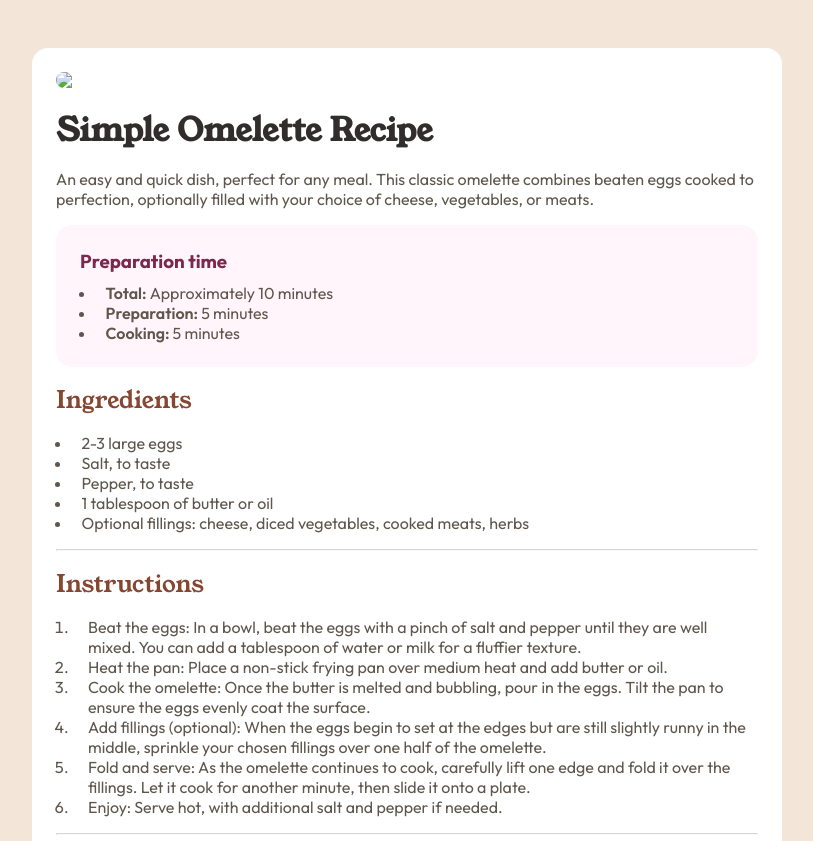
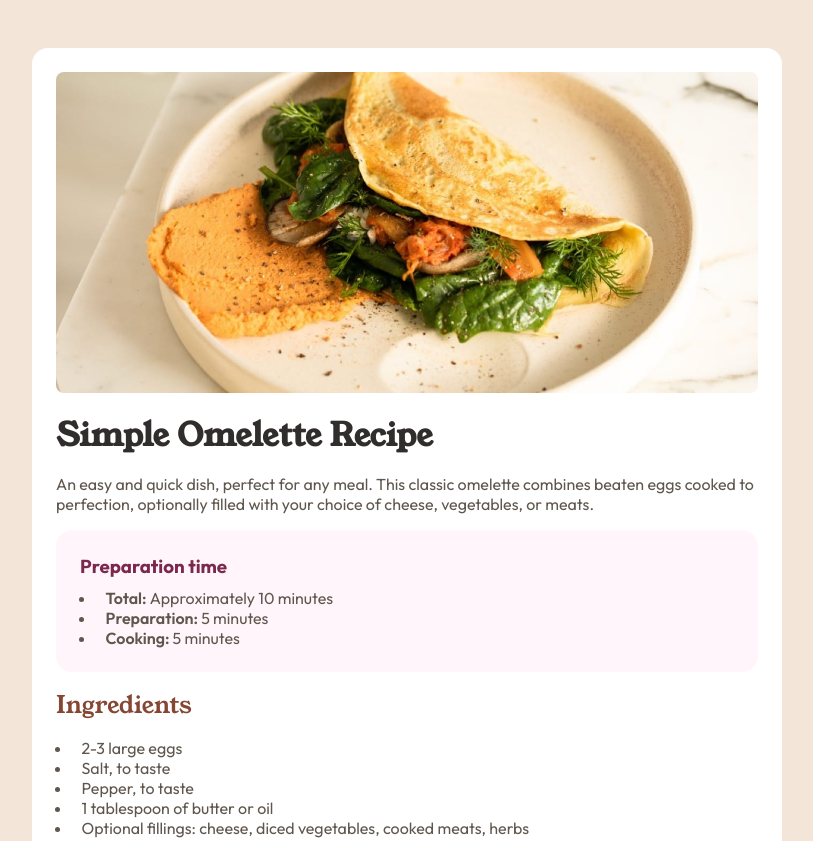
Before and after one commit to Ramkumar492/recipe-page-main, a plain HTML site: page index.html in a window 1280 px wide. Shown: the top 841 px of the page, without its empty margins (233-1046 px from the left). Drawn offline with Linux system fonts and the light colour scheme; the site is published under a folder, as on GitHub Pages, so addresses that start at the root find nothing.

Commit message:
image issue fix

```diff
--- a/index.html
+++ b/index.html
@@ -29,7 +29,7 @@
   <div class="wrapper">
     <div class="card">
       <div class="card-img">
-        <img src="/assets/images/image-omelette.jpeg">
+        <img src="./assets/images/image-omelette.jpeg">
       </div>
       <div class="card-body">
         <div class="recipe-name">
```
